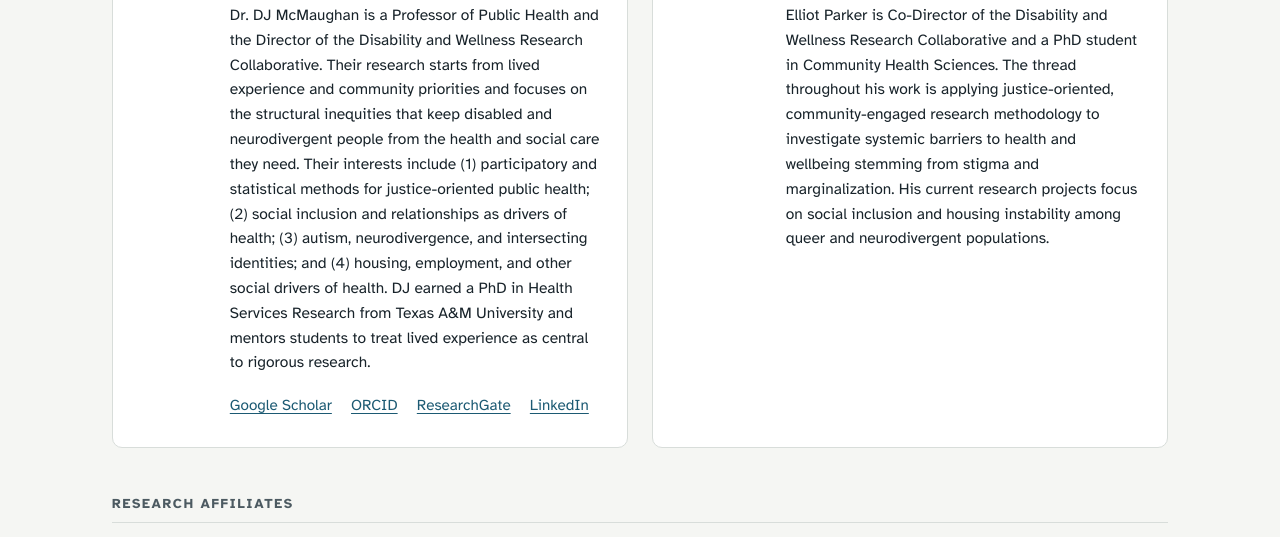
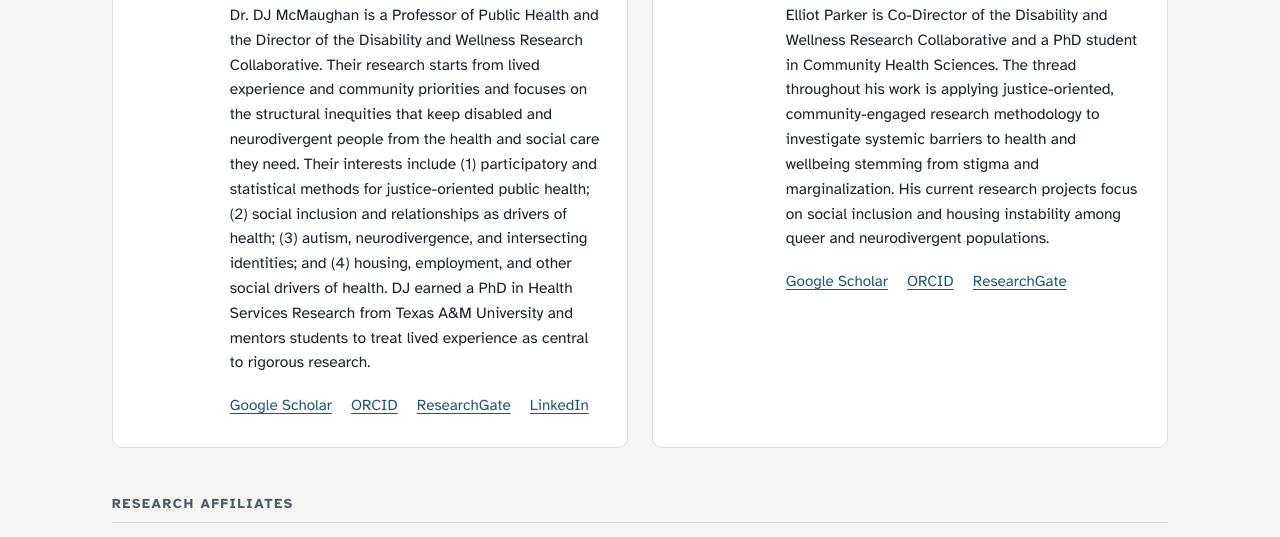
Before and after one commit to djmcmaughan/dwrc-website, a plain HTML site: page index.html in a window 1280 px wide. Shown: the part 3735-4272 px from the top of the page. Drawn offline with Linux system fonts and the light colour scheme.

Commit message:
Add Elliot Parker's research profile links
Co-Authored-By: Claude Opus 5.5 <noreply@anthropic.com>
Claude-Session: https://claude.ai/code/session_01UUfieSbDqaBByLvSVYSbmw

```diff
--- a/index.html
+++ b/index.html
@@ -301,6 +301,11 @@ footer ul{display:flex;gap:1.1rem;list-style:none;padding:0;margin:0;flex-wrap:w
             <span class="pron">he/him</span>
             <p class="role">Co-Director</p>
             <p class="bio">Elliot Parker is Co-Director of the Disability and Wellness Research Collaborative and a PhD student in Community Health Sciences. The thread throughout his work is applying justice-oriented, community-engaged research methodology to investigate systemic barriers to health and wellbeing stemming from stigma and marginalization. His current research projects focus on social inclusion and housing instability among queer and neurodivergent populations.</p>
+            <div class="links">
+              <a href="https://scholar.google.com/citations?hl=en&amp;user=tLcbsm0AAAAJ">Google Scholar<span class="sr-only"> profile for Elliot Parker</span></a>
+              <a href="https://orcid.org/0009-0001-8338-8543">ORCID<span class="sr-only"> profile for Elliot Parker</span></a>
+              <a href="https://www.researchgate.net/profile/Elliot-Parker">ResearchGate<span class="sr-only"> profile for Elliot Parker</span></a>
+            </div>
           </div>
         </article>
         </div>
```
